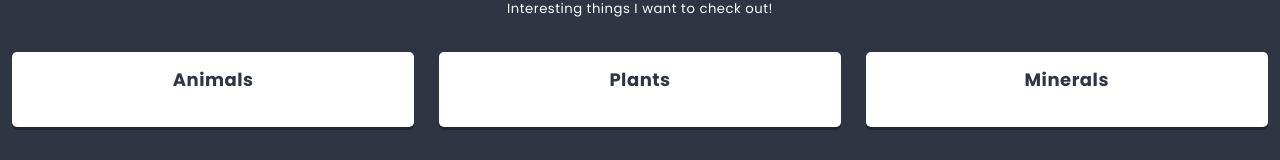
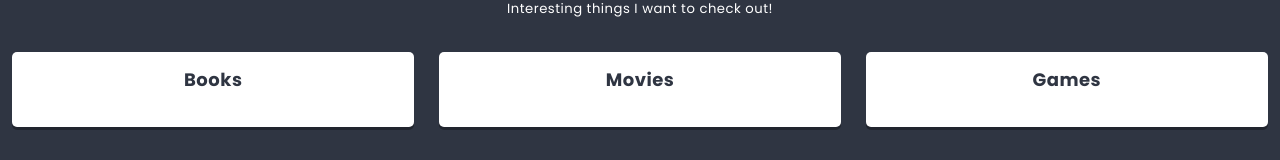
Before and after one commit to Edyta2801/to-do-app-using-React, a React app: page / in a window 1280 px wide. Shown: the part 380-540 px from the top of the page. Built offline with nearby package versions, Linux system fonts and the light colour scheme.

Commit message:
use map methode to use valu from state

```diff
--- a/src/components/List/List.js
+++ b/src/components/List/List.js
@@ -10,7 +10,7 @@ import ReactHtmlParser from 'react-html-parser';
 class List extends React.Component {
 
   state={
-    columns:this.props.colums || [],
+    columns:this.props.columns || [],
   }
   static propTypes = {
     title: PropTypes.node.isRequired,
@@ -27,9 +27,9 @@ class List extends React.Component {
       <Hero titleText={this.props.title} imageURL={this.props.image}/>
         <div className={styles.description}>{ReactHtmlParser(this.props.description)}</div>
         <div className={styles.columns}>
-          <Column title="Animals" />
-          <Column title="Plants" />
-          <Column title="Minerals" />
+         {this.state.columns.map(({key, ...columnProps})=>(
+           <Column key={key}{...columnProps}/>
+           ))}
         </div>
       </section>
     );
```
